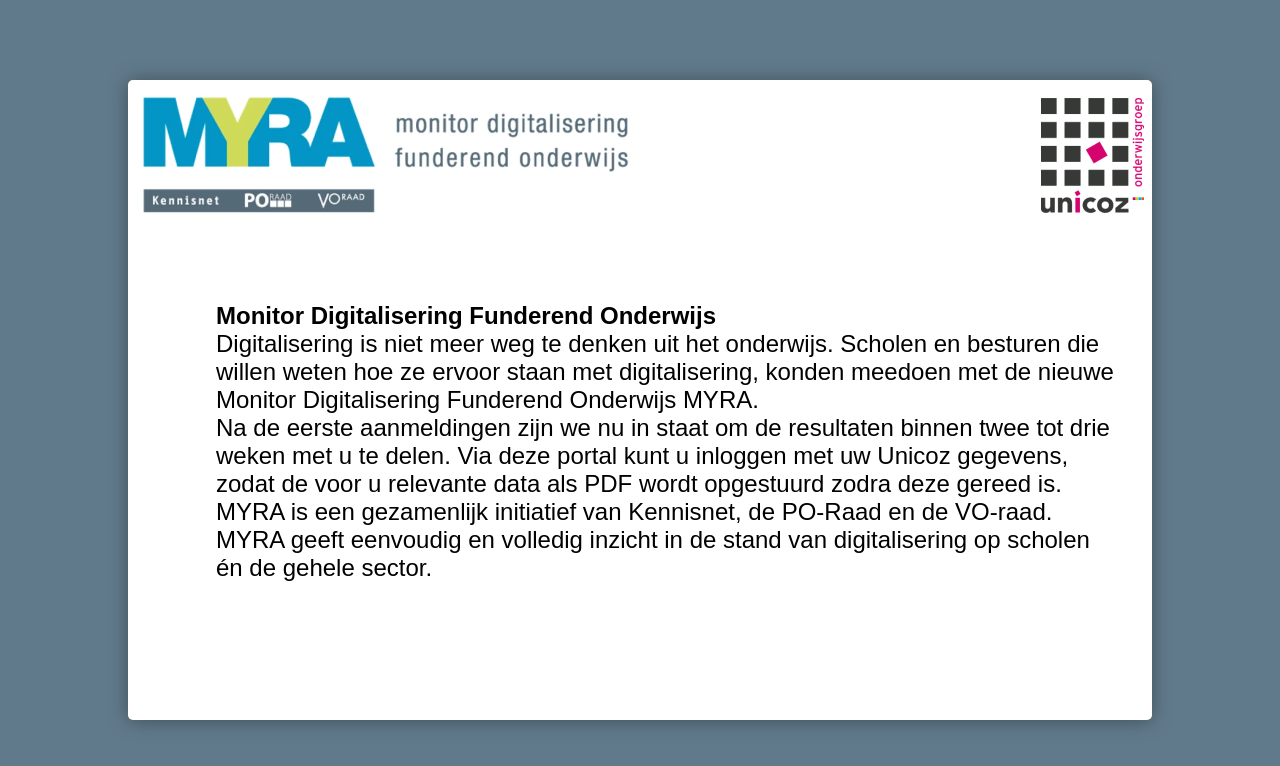
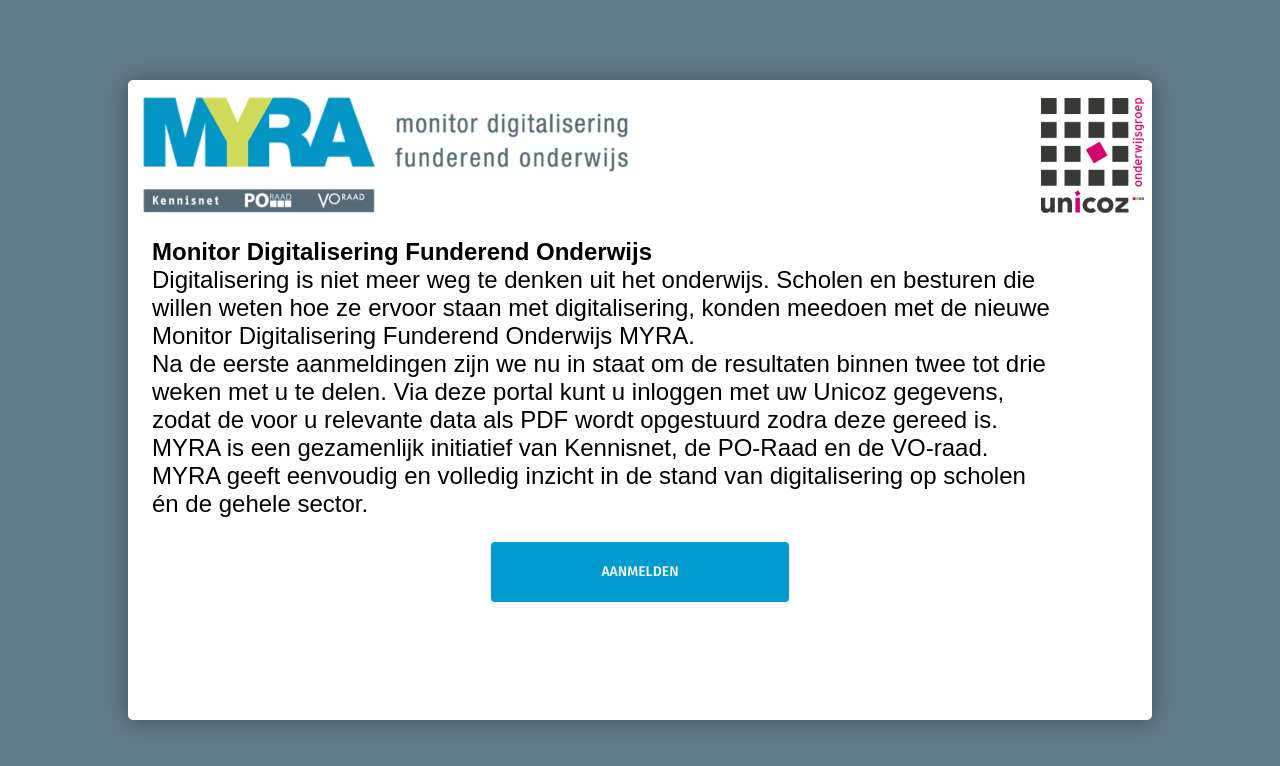
Before and after one commit to Katulondimalu/myra-unicoz, a React (Vite) app: page /1 in a window 1280 px wide. Shown: the top 766 px of the page. Built offline with nearby package versions, Linux system fonts and the light colour scheme.

Commit message:
Update LandingPage.jsx

```diff
--- a/src/pages/LandingPage.jsx
+++ b/src/pages/LandingPage.jsx
@@ -72,7 +72,7 @@
             width: "90%",
             display: "flex",
             alignItems: "left",
-            margin: 10,
+            margin: 2,
           }}
         >
           <Typography variant="p" fontSize={24} fontWeight={700}>
@@ -91,7 +91,7 @@
           sx={{
             display: "flex",
             alignItems: "center",
-            margin: 10,
+            margin: 1,
           }}
         >
           <CustomButtonPrimary handleEvent={() => handleOpenLogin()}>
```
